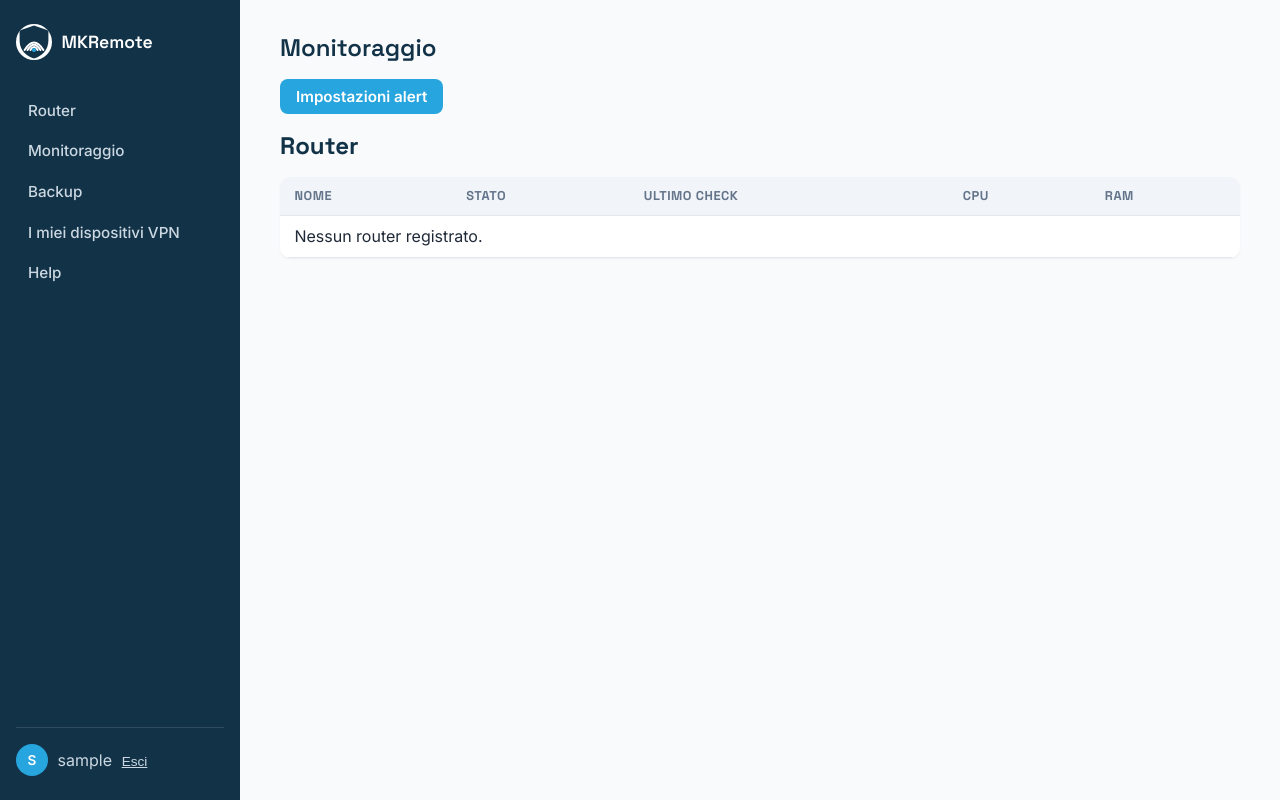
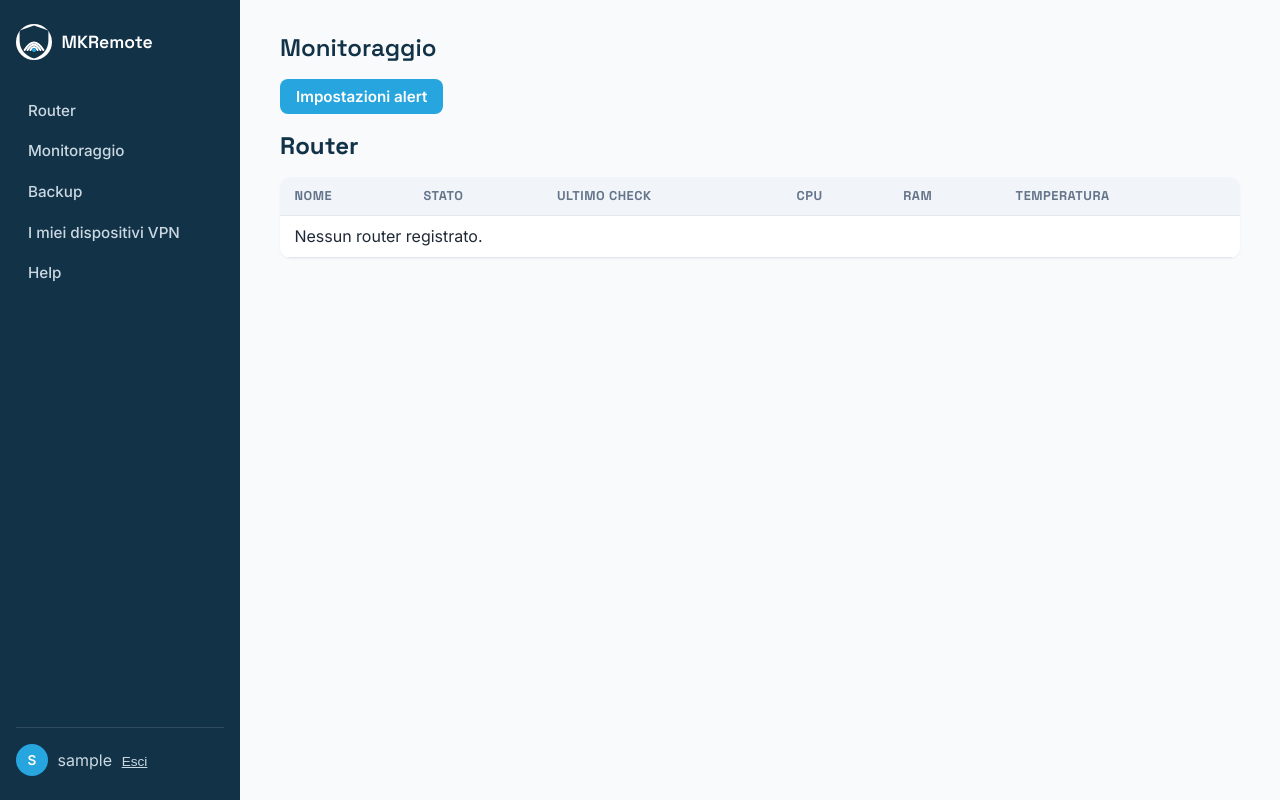
Before and after one commit to lomax73/mkremote, a Django app: page /monitoraggio/ in a window 1280 px wide. Run offline with Django 5.2, Linux system fonts and the light colour scheme; the visitor is signed in with stand-in values (Sample User, id 1); data comes from the database, SQL or seed files in the repository; data that the repository does not hold is empty; parts of the project's set-up code (start-up, migrations or seed data) failed here and were passed over; some libraries are stand-ins or nearby versions.

Commit message:
Aggiunge colonna Temperatura al dashboard di monitoraggio
Badge colorato in base alla soglia configurata in AlertSettings
(rosso se sopra soglia, giallo negli ultimi 15°C prima, verde sotto).
I router senza sensore di temperatura (es. hAP lite) mostrano "—",
comportamento atteso non un errore. Il grafico storico per singolo
router (monitoring/router_detail.html) mostrava già la temperatura.

Co-Authored-By: Claude Sonnet 5 <noreply@anthropic.com>

```diff
--- a/monitoring/templates/monitoring/dashboard.html
+++ b/monitoring/templates/monitoring/dashboard.html
@@ -38,6 +38,7 @@
             <th>Ultimo check</th>
             <th>CPU</th>
             <th>RAM</th>
+            <th>Temperatura</th>
         </tr>
     </thead>
     <tbody>
@@ -52,9 +53,16 @@
                     {{ router.ultima_metrica.ram_usata_bytes|filesizeformat }} / {{ router.ultima_metrica.ram_totale_bytes|filesizeformat }}
                 {% else %}—{% endif %}
             </td>
+            <td>
+                {% if router.ultima_metrica.temperatura_celsius is not None %}
+                    <span class="badge {% if router.ultima_metrica.temperatura_celsius >= soglia_temperatura %}badge-offline{% elif router.ultima_metrica.temperatura_celsius >= soglia_temperatura|add:"-15" %}badge-in_attesa_vpn{% else %}badge-connesso{% endif %}">
+                        🌡 {{ router.ultima_metrica.temperatura_celsius }}°C
+                    </span>
+                {% else %}—{% endif %}
+            </td>
         </tr>
         {% empty %}
-        <tr><td colspan="5">Nessun router registrato.</td></tr>
+        <tr><td colspan="6">Nessun router registrato.</td></tr>
         {% endfor %}
     </tbody>
 </table>
--- a/monitoring/views.py
+++ b/monitoring/views.py
@@ -29,6 +29,7 @@ class DashboardView(LoginRequiredMixin, ListView):
         for router in context['routers']:
             router.ultima_metrica = router.metriche.first()
         context['alert_aperti'] = AlertEvent.objects.filter(stato=AlertEvent.Stato.APERTO).select_related('router')
+        context['soglia_temperatura'] = AlertSettings.get_solo().soglia_temperatura_celsius
         return context
 
 
```
